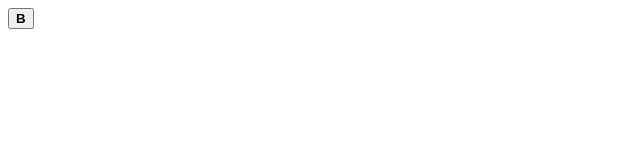
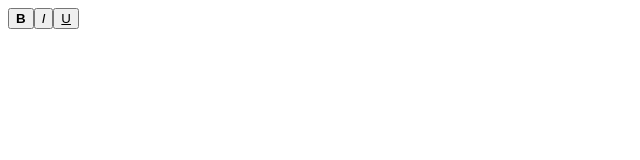
Before and after one commit to 30isnottoolate/wysiwyg-editor, a React app: page / in a window 1280 px wide. Shown: the top 160 px of the page, without its empty margins (0-640 px from the left). Built offline with nearby package versions, Linux system fonts and the light colour scheme.

Commit message:
Add italic and underline buttons

```diff
--- a/src/components/App.tsx
+++ b/src/components/App.tsx
@@ -8,6 +8,8 @@ const App: React.FC = () => {
     return (
         <>
             <button onClick={() => {}}><b>B</b></button>
+            <button onClick={() => {}}><i>I</i></button>
+            <button onClick={() => {}}><u>U</u></button>
             <Editor editorState={editorState} onChange={setEditorState} />
         </>
     );
```
